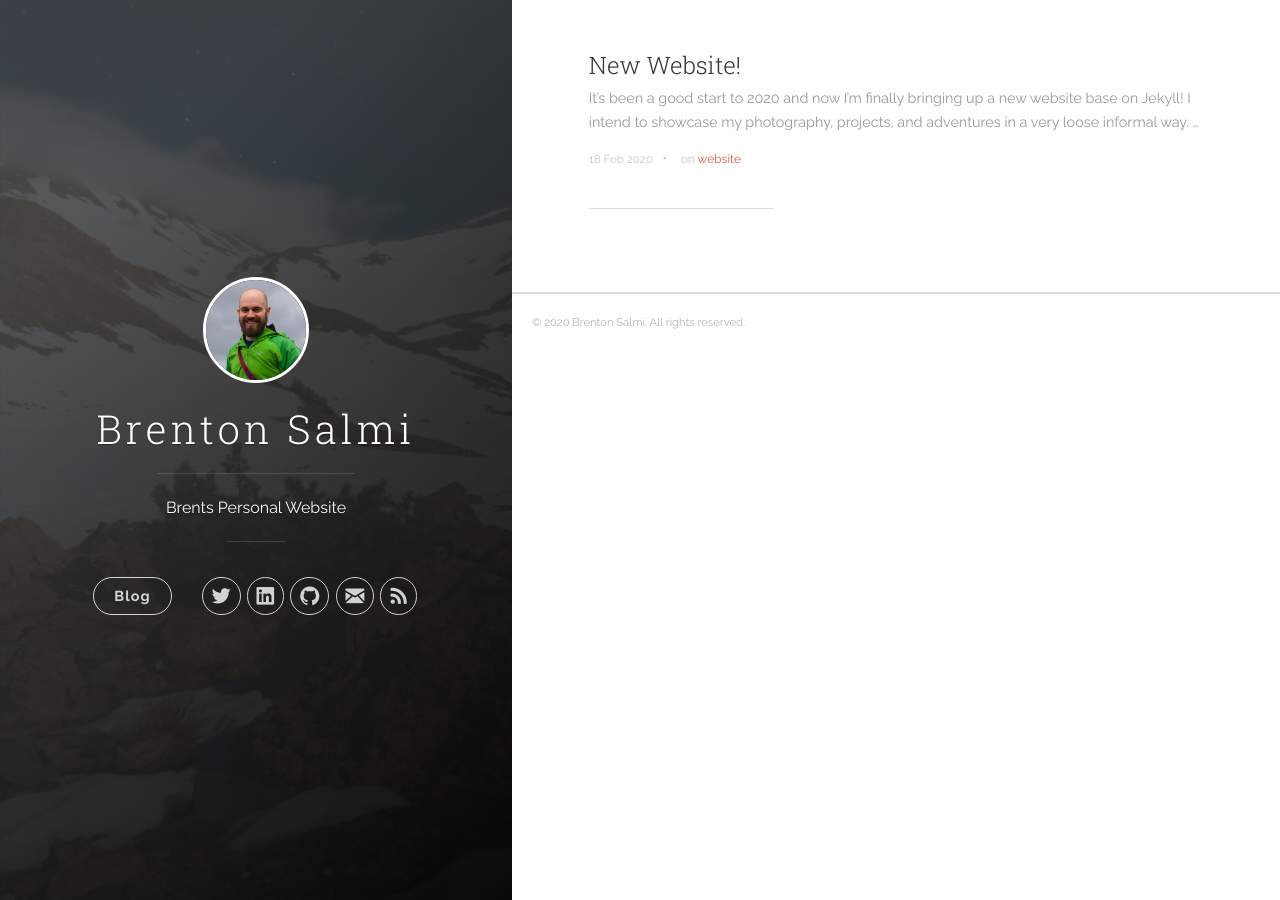
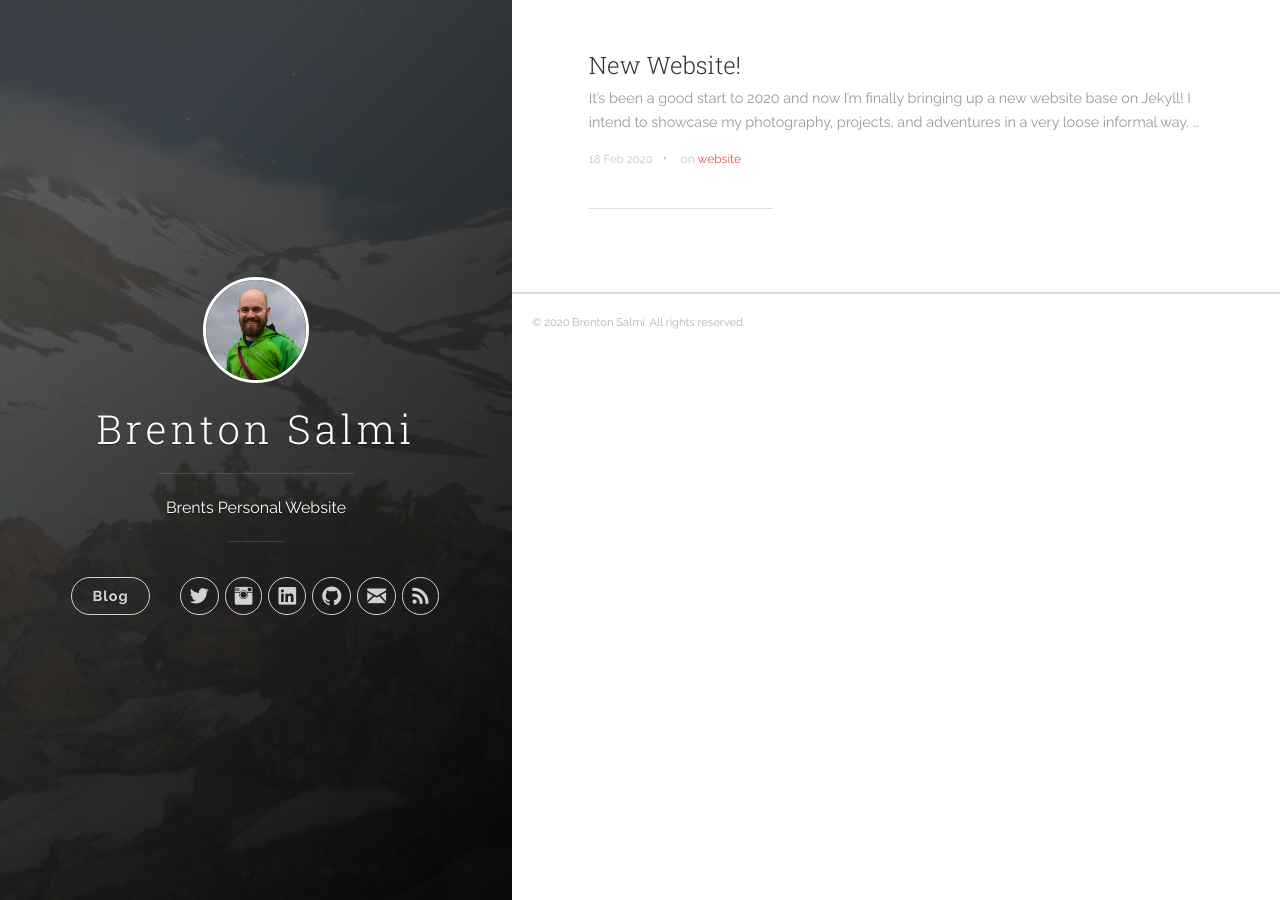
Before and after one commit to kb1lqd/website, a Jekyll site: the page built from index.html, in a window 1280 px wide. Built offline with Jekyll 4.4.1, drawn with Linux system fonts in a browser that asks for light colours; the list of posts is cut into pages by our own code.

Commit message:
Added instagram button view foundation-icon.

```diff
--- a/_config.yml
+++ b/_config.yml
@@ -10,7 +10,7 @@ author:
   name: 'Brenton Salmi'
   email: kb1lqd@gmail.com
   twitter_username: kb1lqd
-#  facebook_username: joshgerdes
+  instagram_username: kb1lqd
   github_username:  kb1lqd
   linkedin_username:  brentonsalmi
 
--- a/_includes/header.html
+++ b/_includes/header.html
@@ -33,6 +33,16 @@
                 <a href="http://twitter.com/{{ site.author.twitter_username }}" title="@{{ site.author.twitter_username }} on Twitter" target="_blank">
                   <i class="icon icon-social-twitter"></i>
                   <span class="label">Twitter</span>
+                </a>
+              </li>
+            {% endif %}
+
+            {% if site.author.instagram_username %}
+              <!-- Instagram -->
+              <li class="navigation__item">
+                <a href="http://instagram.com/{{ site.author.instagram_username }}" title="@{{ site.author.instagram_username }} on Instagram" target="_blank">
+                  <i class="icon icon-social-instagram"></i>
+                  <span class="label">Instagram</span>
                 </a>
               </li>
             {% endif %}
```
